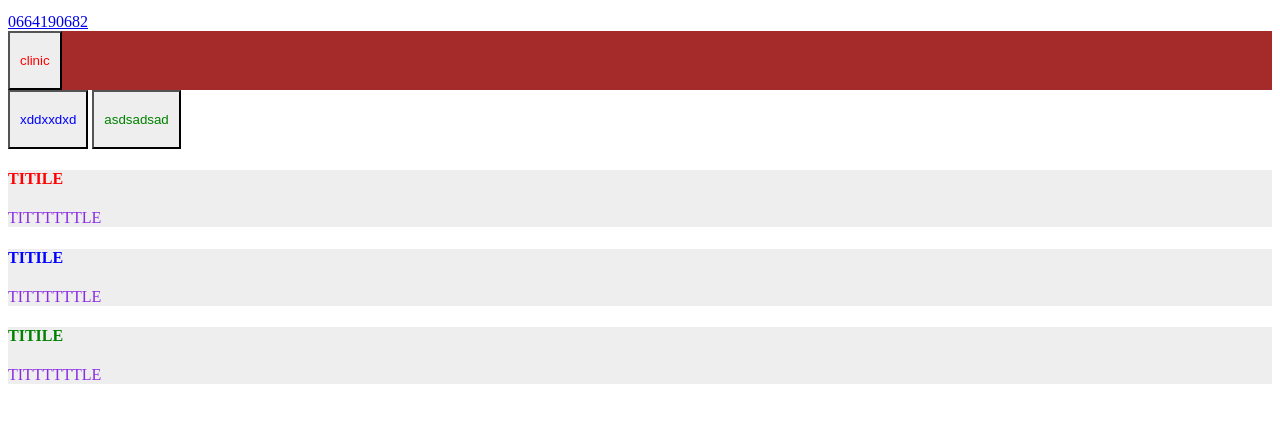
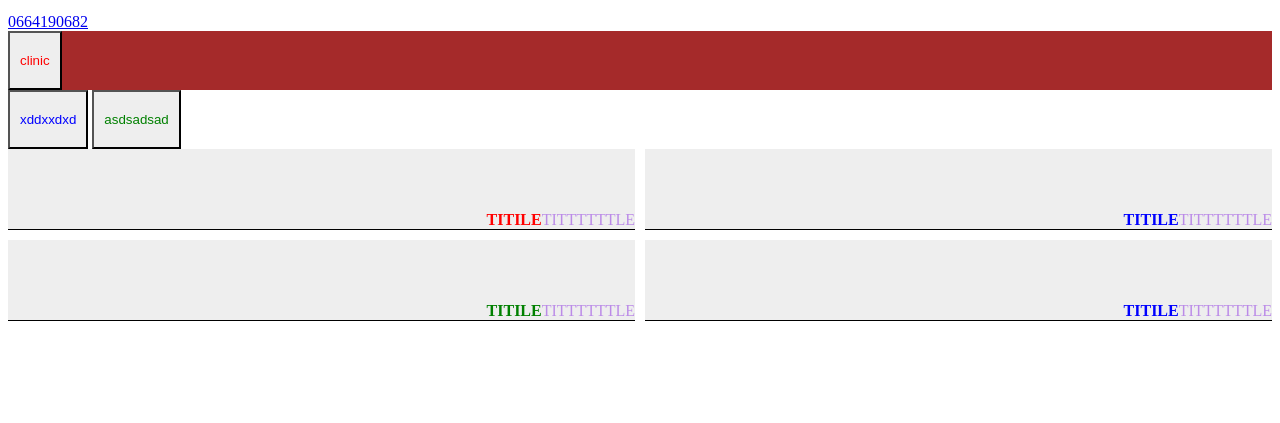
Before and after one commit to Towikk01/test-repo, a plain HTML site: page index.html in a window 1280 px wide. Shown: the part 127-550 px from the top of the page. Drawn offline with Linux system fonts and the light colour scheme.

Commit message:
added cards grid

```diff
--- a/index.css
+++ b/index.css
@@ -21,12 +21,21 @@
 }
  .card {
     background:#eee;
+    display:flex;
+    flex-direction: row;
+    align-items: flex-end;
+    justify-content: flex-end;
+    height: 80px;
+    border-bottom: 1px solid black;
  }
  .card__title {
-    margin: bottom 10px;
+    margin:0;
  }
  .card__content {
     color:blueviolet;
+    opacity: 0.5;
+    margin: 0;
+
  }
 .card__title--is-red {
     color:red;
@@ -37,3 +46,10 @@
 .card__title--is-green {
     color:green;
 }
+.cards-container {
+    display:grid;
+    grid-template-columns: repeat(2, 1fr);
+    gap: 10px;
+
+
+}
--- a/index.html
+++ b/index.html
@@ -20,6 +20,7 @@
       </div>
       <button class="links1">xddxxdxd</button>
       <button class="links2">asdsadsad</button>
+      <div class="cards-container">
         <div class="card">
           <h4 class="card__title card__title--is-red">TITILE</h4>
           <p class="card__content">TITTTTTTLE</p>
@@ -32,6 +33,11 @@
           <h4 class="card__title card__title--is-green">TITILE</h4>
           <p class="card__content">TITTTTTTLE</p>
         </div>
+        <div class="card">
+          <h4 class="card__title card__title--is-blue">TITILE</h4>
+          <p class="card__content">TITTTTTTLE</p>
+        </div>
+      </div>
     </main>
   </body>
 </html>
```
Lines whose indentation alone changed are shown as unchanged.
